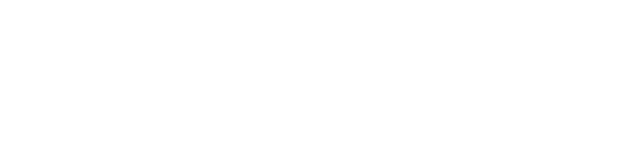
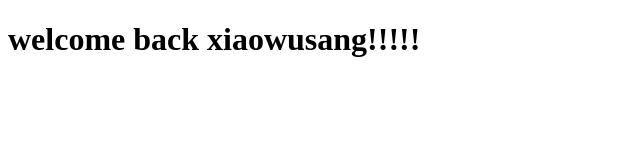
Before and after one commit to xiaowusang55/js-memo, a plain HTML site: page test.html in a window 1280 px wide. Shown: the whole page, without its empty margins (0-640 px from the left). Drawn offline with Linux system fonts and the light colour scheme.

Commit message:
first modifed

```diff
--- a/test.html
+++ b/test.html
@@ -7,6 +7,6 @@
     <title>Document</title>
 </head>
 <body>
-
+    <h1>welcome back xiaowusang!!!!!</h1>
 </body>
 </html>
```
